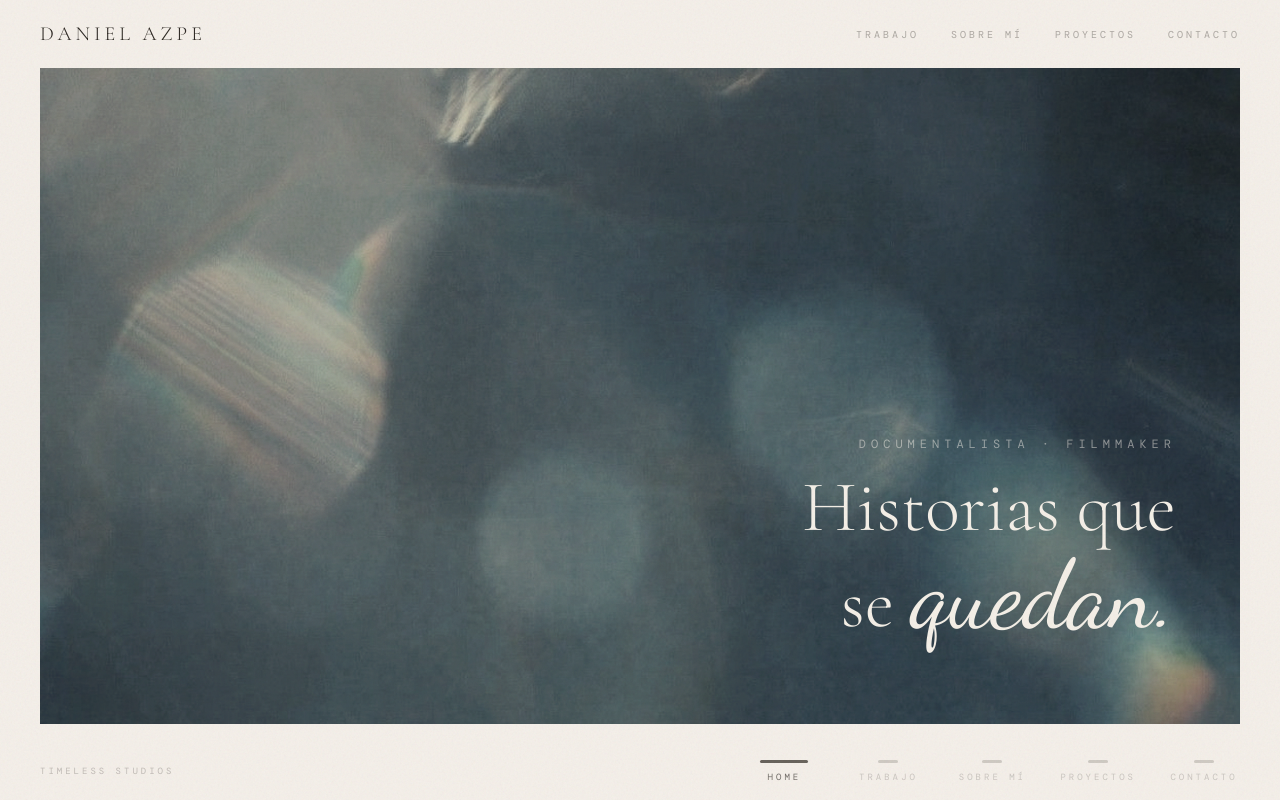
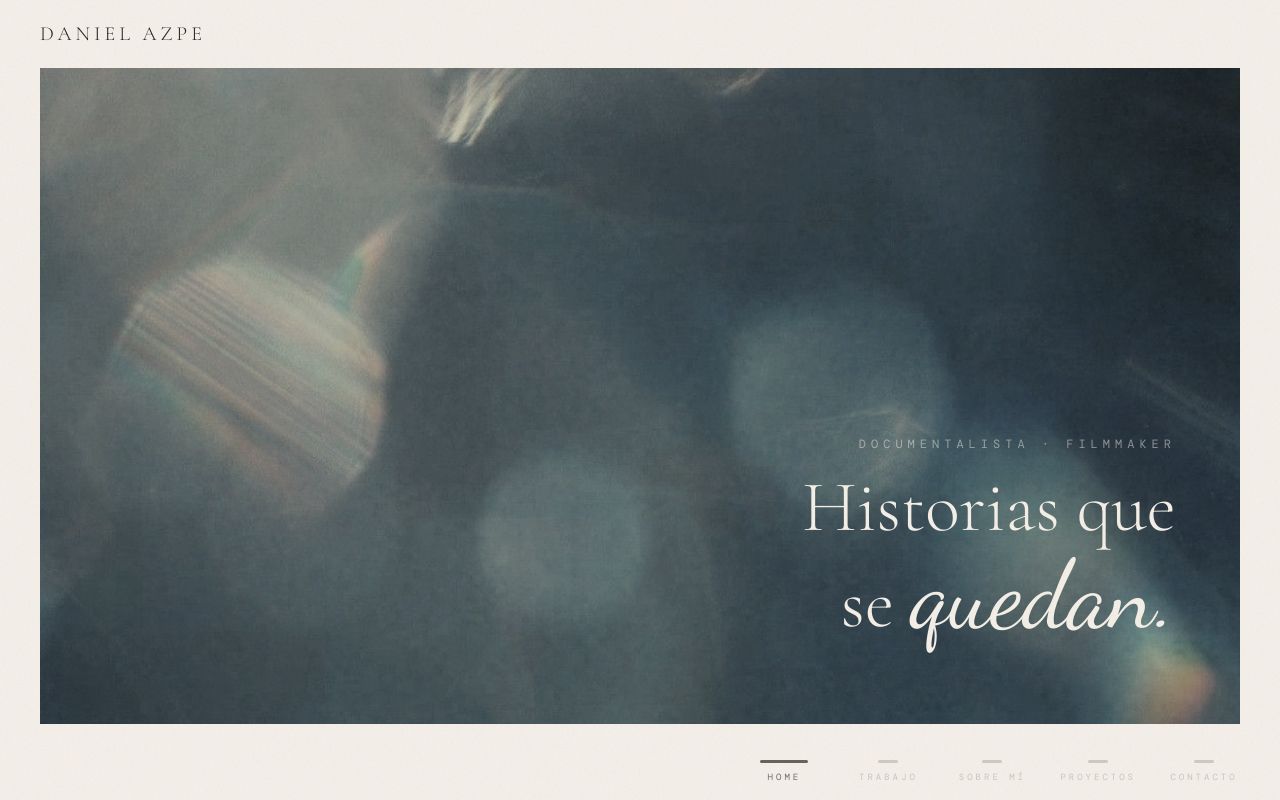
Before and after one commit to daazpe-glitch/website, a Next.js app: page / in a window 1280 px wide. Built offline with nearby package versions, Linux system fonts and the light colour scheme; a web font is replaced by a local one.

Commit message:
Remove duplicate nav: top-right links + bottom-left Timeless

```diff
--- a/app/page.tsx
+++ b/app/page.tsx
@@ -221,14 +221,7 @@ export default function Home() {
           className="font-serif text-lg md:text-xl font-light tracking-[4px] uppercase text-[var(--nav-color)] hover:opacity-60 transition-opacity cursor-pointer">
           Daniel Azpe
         </button>
-        <div className="hidden md:flex items-center gap-8">
-          {navItems.filter(n => n !== "home").map((item) => (
-            <button key={item} onClick={() => goTo(item)}
-              className={`font-mono text-[10px] tracking-[3px] uppercase transition-all duration-300 text-[var(--nav-color)] cursor-pointer ${active === item ? "opacity-100" : "opacity-35 hover:opacity-70"}`}>
-              {item}
-            </button>
-          ))}
-        </div>
+
         <button onClick={() => setMenuOpen(!menuOpen)} className="md:hidden flex flex-col gap-[5px] w-6 cursor-pointer" aria-label="Menu">
           <motion.span animate={menuOpen ? { rotate: 45, y: 7 } : { rotate: 0, y: 0 }} className="block h-[1px] w-full bg-[#3a352d]" />
           <motion.span animate={menuOpen ? { opacity: 0 } : { opacity: 1 }} className="block h-[1px] w-full bg-[#3a352d]" />
@@ -322,13 +315,6 @@ export default function Home() {
         transition={{ duration: 1, delay: 0.7 }}
         className="flex justify-between items-center px-6 md:px-10 py-3 md:py-4 flex-shrink-0"
       >
-        <div className="hidden md:flex gap-8 items-center">
-          <a href="https://timeless.mx" target="_blank" rel="noopener noreferrer"
-            className="font-mono text-[9px] tracking-[3px] uppercase text-[var(--nav-color)]/25 hover:text-[var(--nav-color)]/60 transition-colors cursor-pointer">
-            Timeless Studios
-          </a>
-        </div>
-
         {/* Section indicators — labeled lines */}
         <div className="flex gap-8 ml-auto items-end">
           <div className="w-full h-px bg-[#3a352d]/8 absolute left-0 right-0" style={{ display: "none" }} />
```
